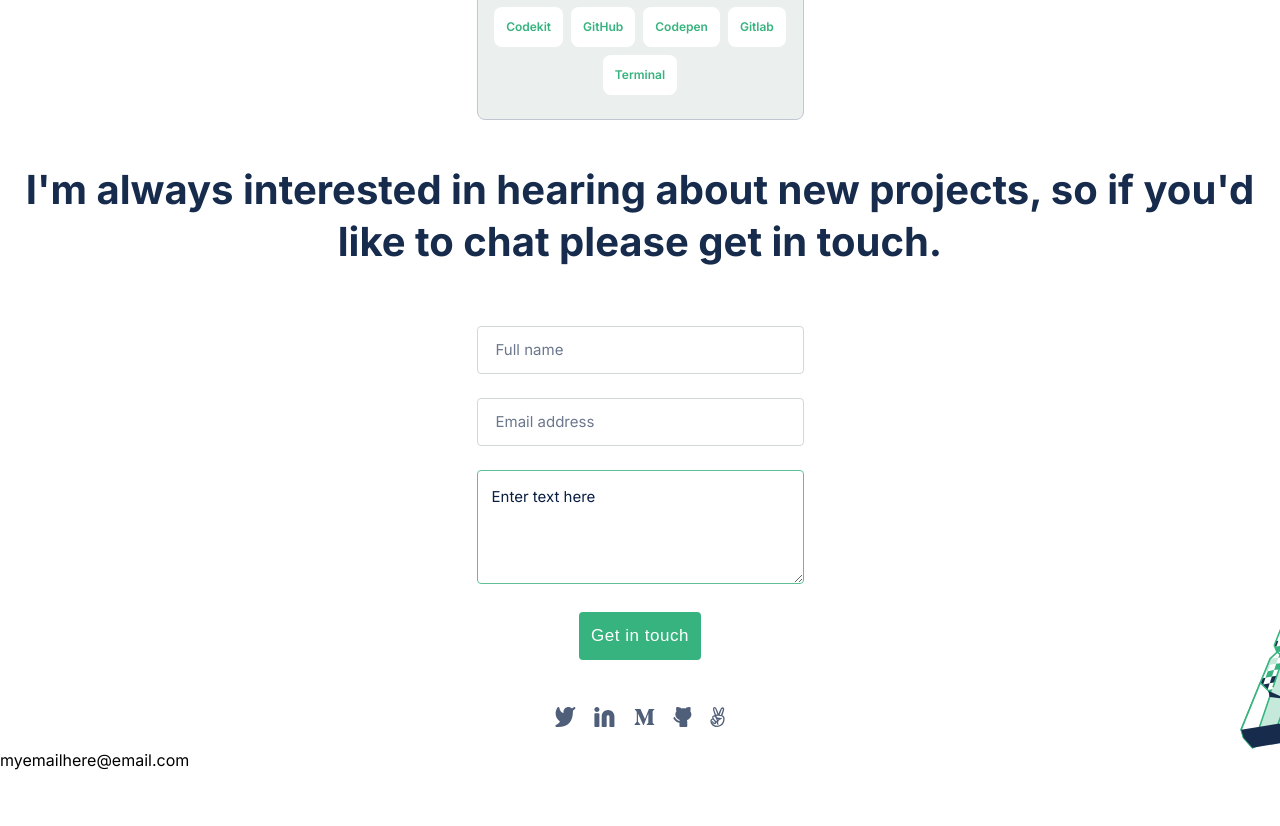
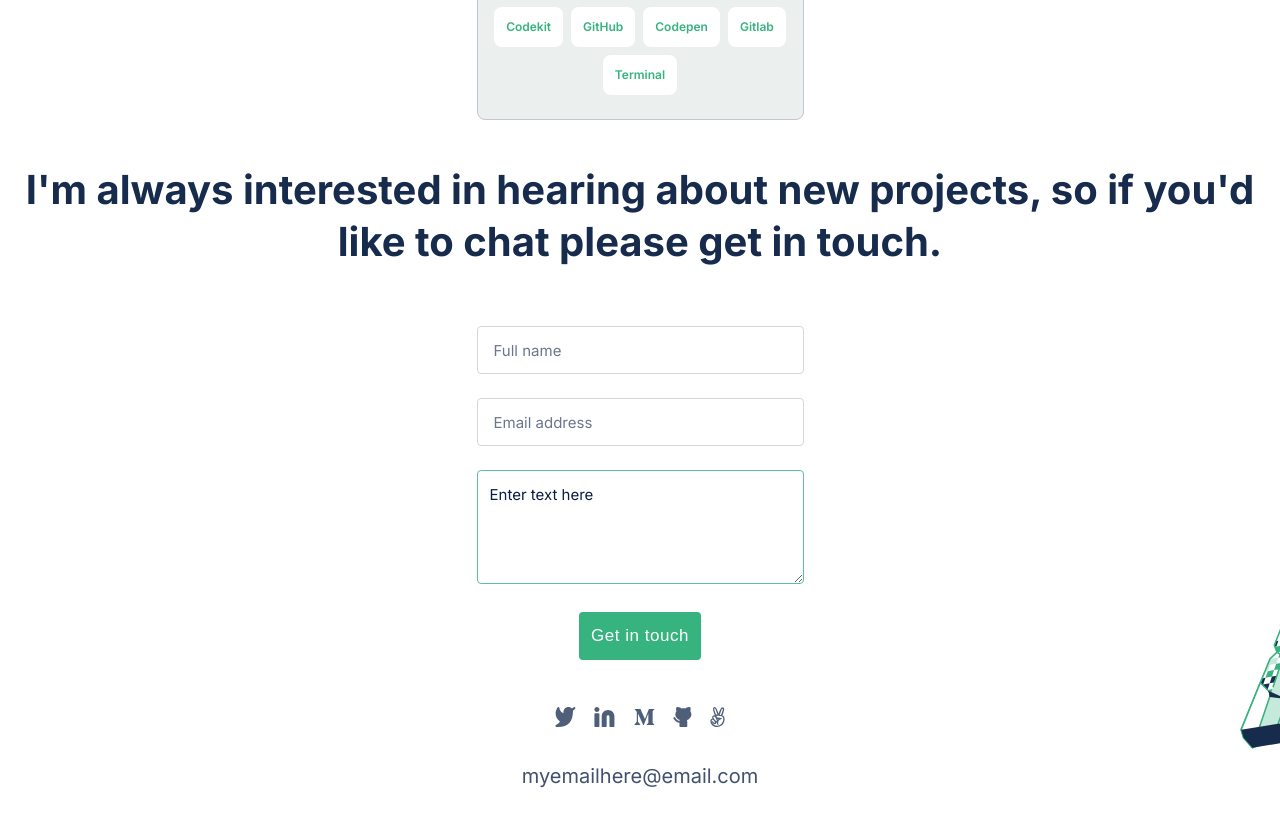
Before and after one commit to JauJau088/My-Portfolio, a website: page index.html in a window 1280 px wide. Shown: the part 5211-6037 px from the top of the page. Before the commit the page ends 5981 px from the top, so only its background shows below. Drawn offline with Linux system fonts and the light colour scheme.

Commit message:
Reorganize styling for contact and footer sections

```diff
--- a/index.html
+++ b/index.html
@@ -17,6 +17,7 @@
     <link rel="stylesheet" href="styles/header-headline.css" />
     <link rel="stylesheet" href="styles/middle.css" />
     <link rel="stylesheet" href="styles/contact.css" />
+    <link rel="stylesheet" href="styles/footer.css" />
   </head>
   <body>
     <!-- ********** Header section ********** -->
--- a/styles/contact.css
+++ b/styles/contact.css
@@ -1,22 +1,3 @@
-/* Typography */
-input::placeholder {
-  padding: 15px 16px;
-  font-family: Inter, Arial, sans-serif;
-  font-weight: 400;
-  font-size: 15px;
-  line-height: 24px;
-  color: #6b778c;
-}
-
-textarea::placeholder {
-  padding: 12px;
-  font-family: Inter, Arial, sans-serif;
-  font-weight: 400;
-  font-size: 15px;
-  line-height: 24px;
-  color: #091e42;
-}
-
 /* Contact section */
 .contact-section {
   margin-top: 44px;
@@ -49,8 +30,13 @@ textarea::placeholder {
 .contact-form textarea {
   height: 114px;
   min-width: 327px;
+  padding: 12px;
   border: 1px solid #60c095;
   border-radius: 4px;
+}
+
+.contact-form textarea::placeholder {
+  color: #091e42;
 }
 
 .contact-form li {
--- a/styles/footer.css
+++ b/styles/footer.css
@@ -1,3 +1,4 @@
+/* Footer section */
 .footer-section {
   margin-top: 10px;
   margin-bottom: 300px;
--- a/styles/template.css
+++ b/styles/template.css
@@ -112,3 +112,26 @@ p {
 .button-1:active {
   background: #008552;
 }
+
+/* Forms */
+input {
+  padding: 15px 16px;
+  font-weight: 400;
+  font-size: 15px;
+  line-height: 24px;
+}
+
+textarea {
+  font-family: Inter, Arial, sans-serif;
+  font-weight: 400;
+  font-size: 15px;
+  line-height: 24px;
+}
+
+::placeholder {
+  font-family: Inter, Arial, sans-serif;
+  font-weight: 400;
+  font-size: 15px;
+  line-height: 24px;
+  color: #6b778c;
+}
```
